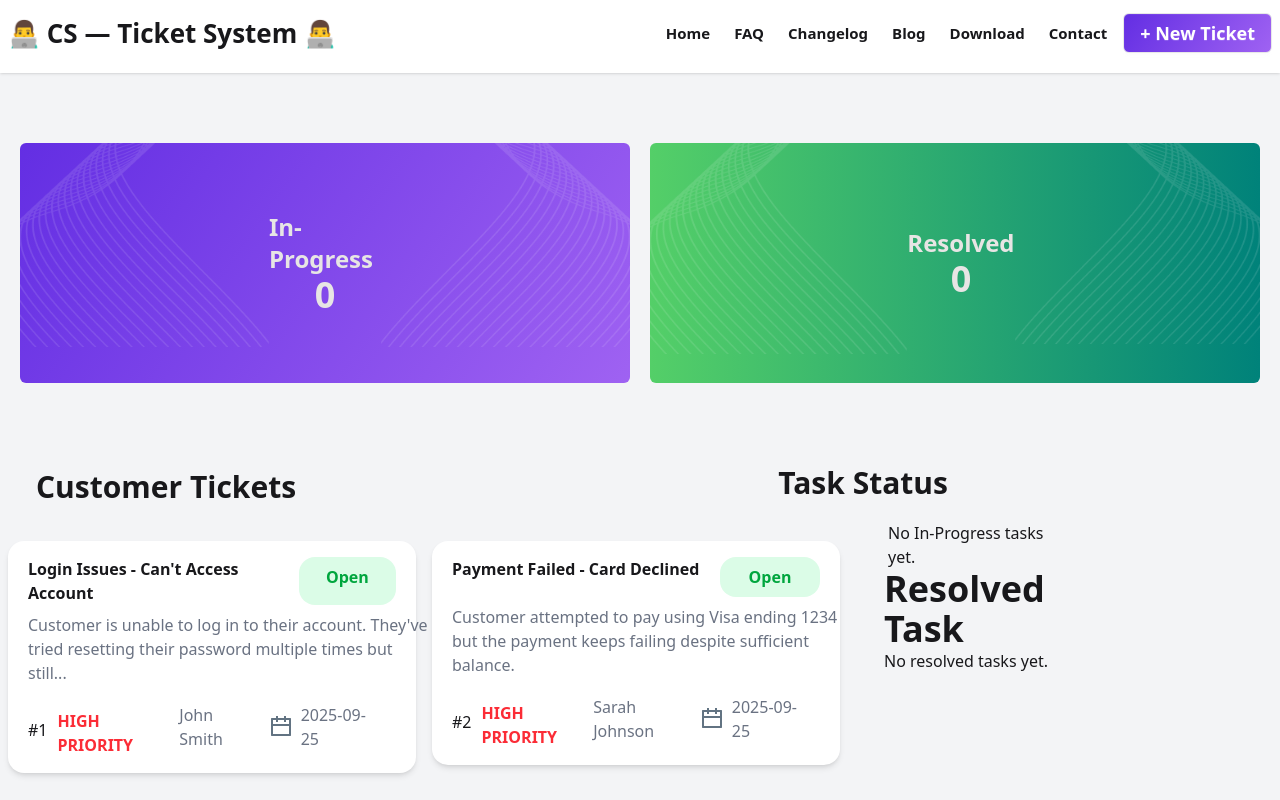
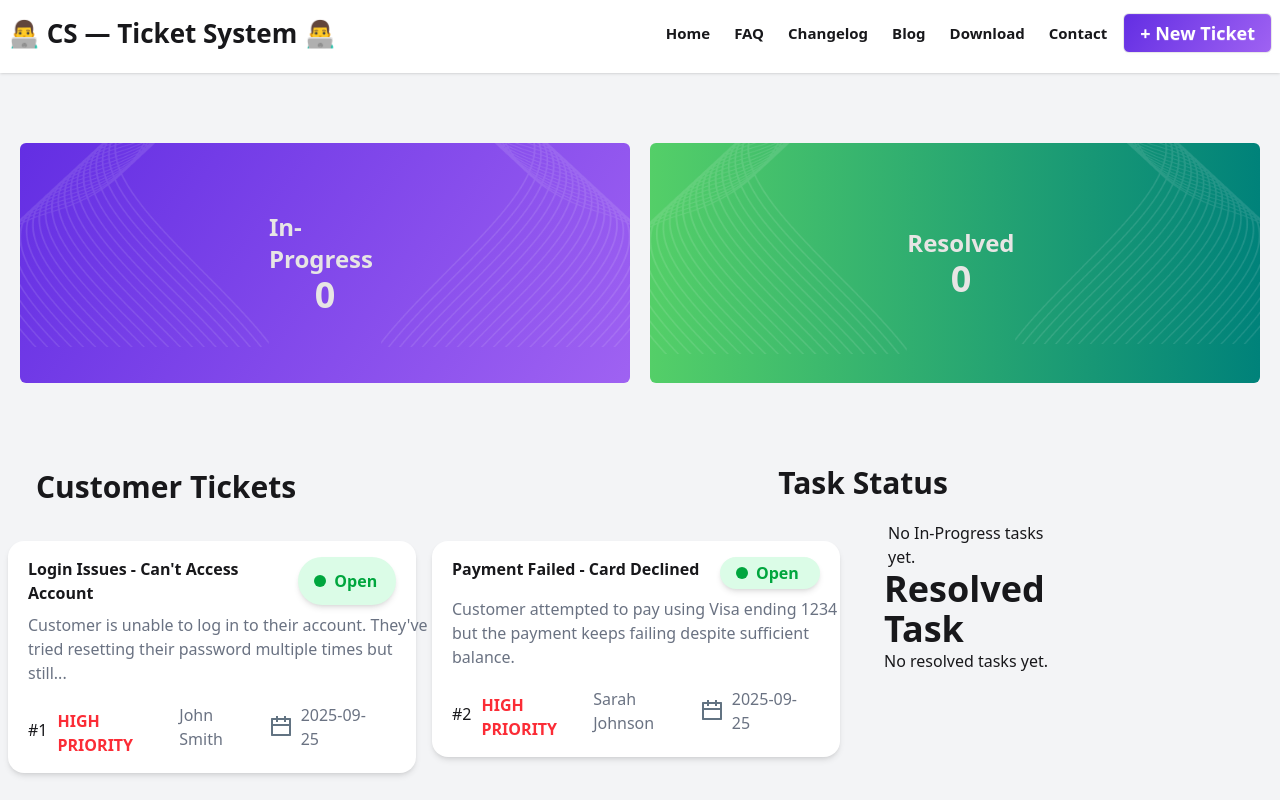
Before and after one commit to Apon2-CSE/Support-Zone, a React (Vite) app: page / in a window 1280 px wide. Shown: the top 800 px of the page. Built offline with nearby package versions, Linux system fonts and the light colour scheme.

Commit message:
All carts are improves

```diff
--- a/src/Components/Cart/Carts.jsx
+++ b/src/Components/Cart/Carts.jsx
@@ -10,8 +10,8 @@ const Cart = ({ CARD }) => {
         <div className="m-5">
           <div className="flex justify-between pt-4  ">
             <span className="text-[20px ] font-bold  ">{CARD.title}</span>
-            <span
-              className={`font-bold items-center ${
+            <button
+              className={`font-bold items-center flex items-center space-x-2 px-4 py-1  font-semibold rounded-full shadow-md ${
                 CARD.status == "In-Progress"
                   ? `  text-yellow-500 bg-amber-100 p-2 rounded-2xl `
                   : CARD.status == "Open"
@@ -19,8 +19,13 @@ const Cart = ({ CARD }) => {
                   : "text-yellow-500 bg-amber-100 p-2 rounded-2xl "
               }`}
             >
+              <span
+                className={`w-3 h-3 rounded-full mr-2 ${
+                  CARD.status == "Open" ? "bg-green-600" : "bg-yellow-600"
+                }`}
+              ></span>
               {CARD.status}
-            </span>
+            </button>
           </div>
           <h1 className="text-gray-500 w-[400px] mt-2">{CARD.description}</h1>
           <div className="flex justify-between mt-3">
```
